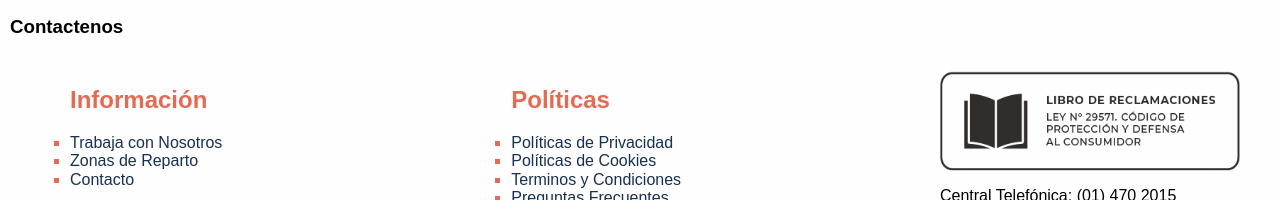
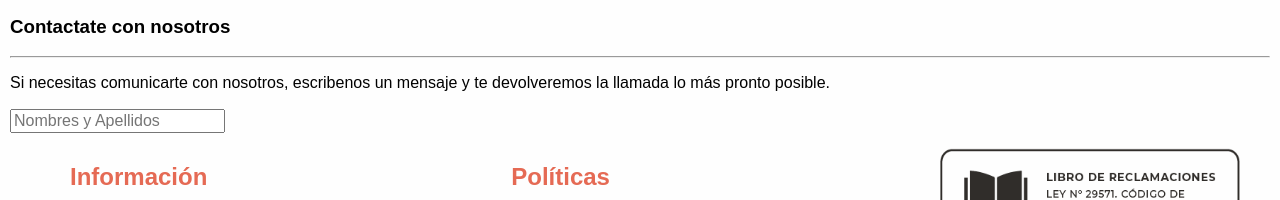
Before and after one commit to Aldo221b/BlueSeaSweet, a plain HTML site: page contactenos.html in a window 1280 px wide. Shown: the part 167-367 px from the top of the page. Drawn offline with Linux system fonts and the light colour scheme.

Commit message:
:sparkles: feat: primer  avance de seccion contactenos

```diff
--- a/contactenos.html
+++ b/contactenos.html
@@ -28,9 +28,19 @@
             </p>
         </section>
 
-        <section>
-            <h3>Contactenos</h3>
-
+        <section class="main__contactenos__index">
+            <div>
+                <h3>Contactate con nosotros</h3>
+                <hr>
+                <p>Si necesitas comunicarte con nosotros, escribenos un mensaje
+                    y te devolveremos la llamada lo más pronto posible.
+                </p>
+            </div>
+            <div>
+                <form action="">
+                    <input type="text" placeholder="Nombres y Apellidos">
+                </form>
+            </div>
         </section>
     </main>
     <!-- Footer-->
```
